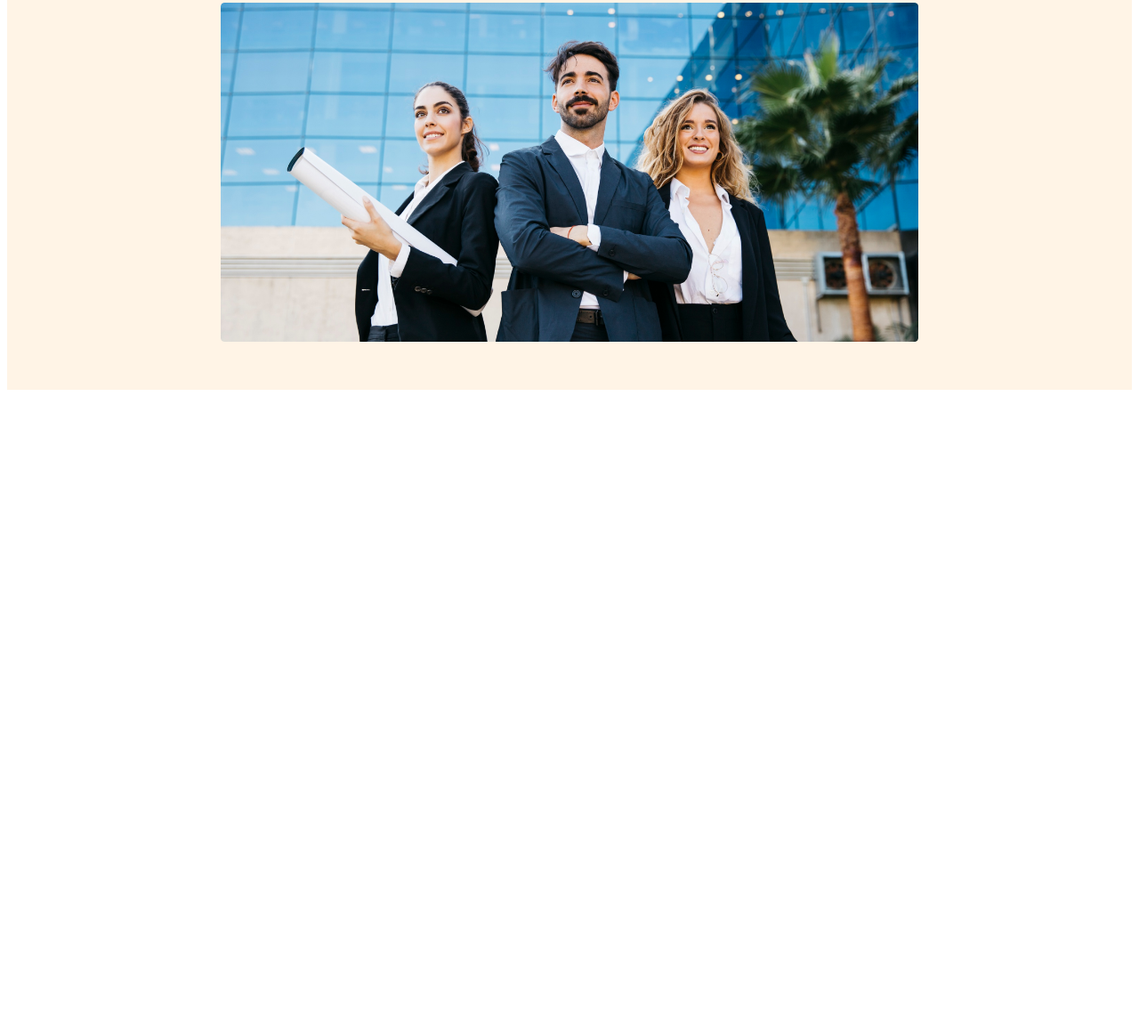
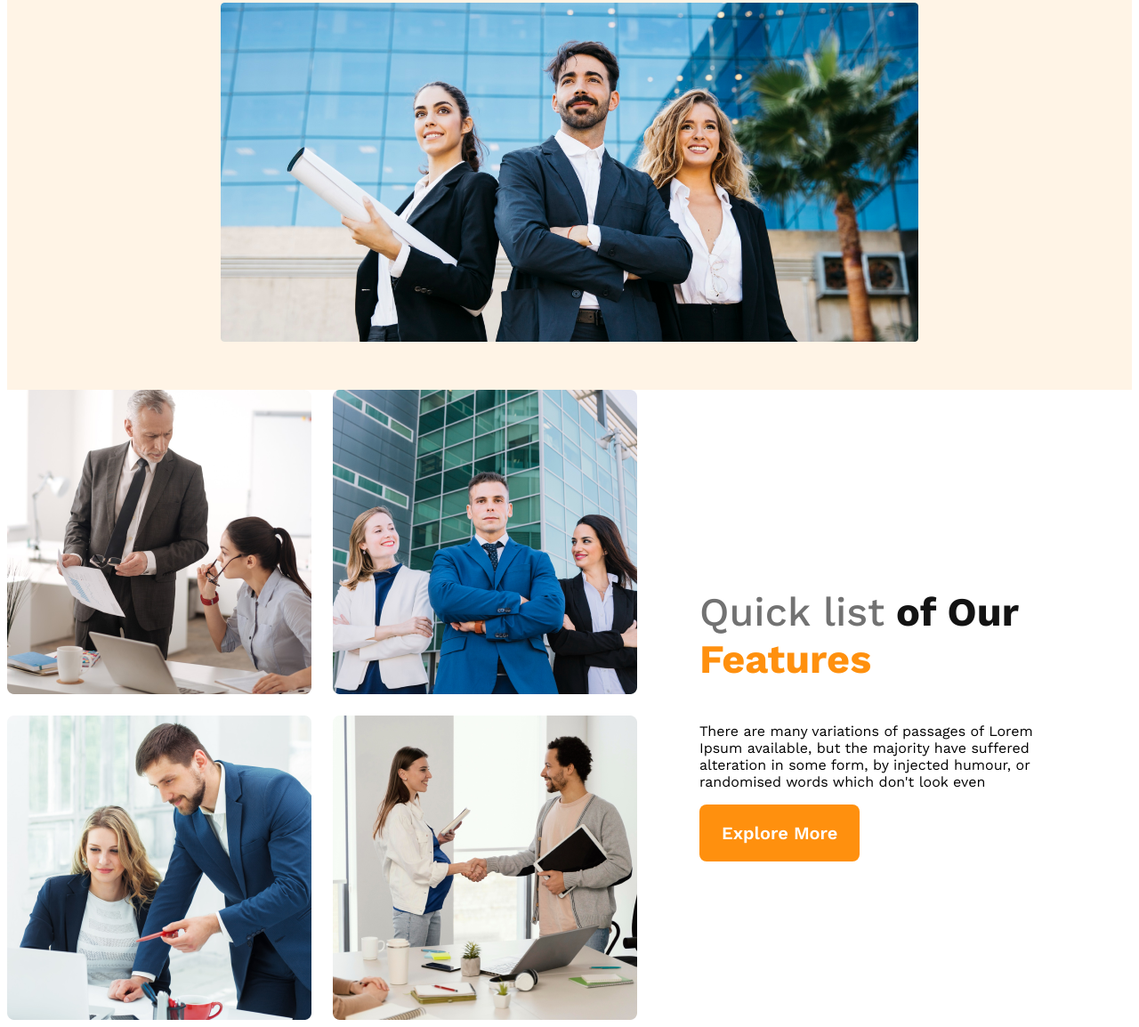
Before and after one commit to sabbir-hossen66/architect-responsive, a plain HTML site: page index.html in a window 1280 px wide. Shown: the part 490-1644 px from the top of the page at 89% size. Before the commit the page ends 936 px from the top, so only its background shows below. Drawn offline with nearby package versions, Linux system fonts and the light colour scheme.

Commit message:
teams section done with responsive

```diff
--- a/index.html
+++ b/index.html
@@ -33,7 +33,24 @@
         </div>
     </header>
     <main>
-
+        <!-- features section -->
+        <section class="teams-container">
+            <div class="teams-img-container">
+                <img src="images/team1.png" alt="">
+                <img src="images/team2.png" alt="">
+                <img src="images/team3.png" alt="">
+                <img src="images/team4.png" alt="">
+            </div>
+            <div class="teams-content">
+                <h3 class="teams-title"> <span class="quick-list">Quick list</span> <span class="of-our">of Our</span>
+                    <span class="features">Features</span>
+                </h3>
+                <p class="teams-description">There are many variations of passages of Lorem Ipsum available, but the
+                    majority have suffered alteration in some form, by injected humour, or randomised words which don't
+                    look even</p>
+                <button class="btn-primary">Explore More</button>
+            </div>
+        </section>
     </main>
     <footer>
 
--- a/styles/architect.css
+++ b/styles/architect.css
@@ -61,6 +61,60 @@ nav>ul>li>a {
     width: 100%;
 }
 
+main {
+    max-width: 1440px;
+    margin: 0 auto;
+}
+
+/* teams style */
+.teams-container {
+    display: flex;
+    align-items: center;
+
+}
+
+.teams-img-container {
+    display: grid;
+    grid-template-columns: repeat(2, 1fr);
+    gap: 1.5rem;
+}
+
+.teams-content {
+    padding-left: 70px;
+    padding-right: 70px;
+}
+
+.teams-title {
+    font-size: 2.8rem;
+}
+
+.quick-list {
+    color: var(--Dark-03, #727272);
+
+    font-family: Work Sans;
+    font-size: 45px;
+    font-style: normal;
+    font-weight: 500;
+}
+
+.of-our {
+    color: var(--Dark-01, #131313);
+    font-family: Work Sans;
+    font-size: 45px;
+    font-style: normal;
+    font-weight: 700;
+}
+
+.features {
+    color: #FF900E;
+    font-family: Work Sans;
+    font-size: 45px;
+    font-style: normal;
+    font-weight: 700;
+}
+
+
+
 
 /* responsive */
 /* mobile devices */
@@ -85,3 +139,21 @@ nav>ul>li>a {
     }
 
 }
+
+/* teams section responsive */
+@media screen and (max-width:576px) {
+    .teams-container {
+        flex-direction: column;
+    }
+
+    .teams-img-container {
+        grid-template-columns: repeat(1, 1fr);
+    }
+}
+
+/* medium devices */
+@media screen and (min-width:576px) and (max-width:992px) {
+    .teams-container {
+        flex-direction: column;
+    }
+}
```
